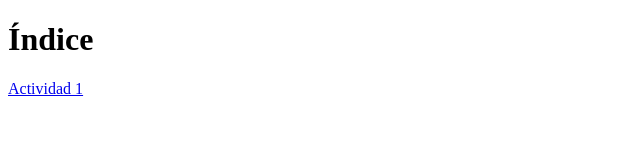
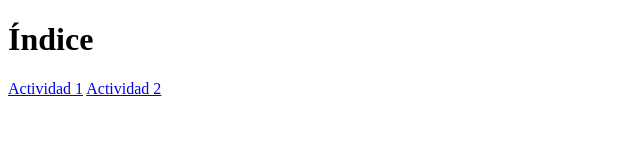
Before and after one commit to Adrian12033/Personal, a plain HTML site: page index.html in a window 1280 px wide. Shown: the full height of the page, 0-640 px from the left. Drawn offline with Linux system fonts and the light colour scheme.

```diff
--- a/index.html
+++ b/index.html
@@ -9,6 +9,6 @@
 <body>
     <h1>Índice</h1>
 <a href="Actividad1/">Actividad 1</a>
-<a href="Actividad2/"></a>
+<a href="Actividad2/">Actividad 2</a>
 </body>
 </html>
```
